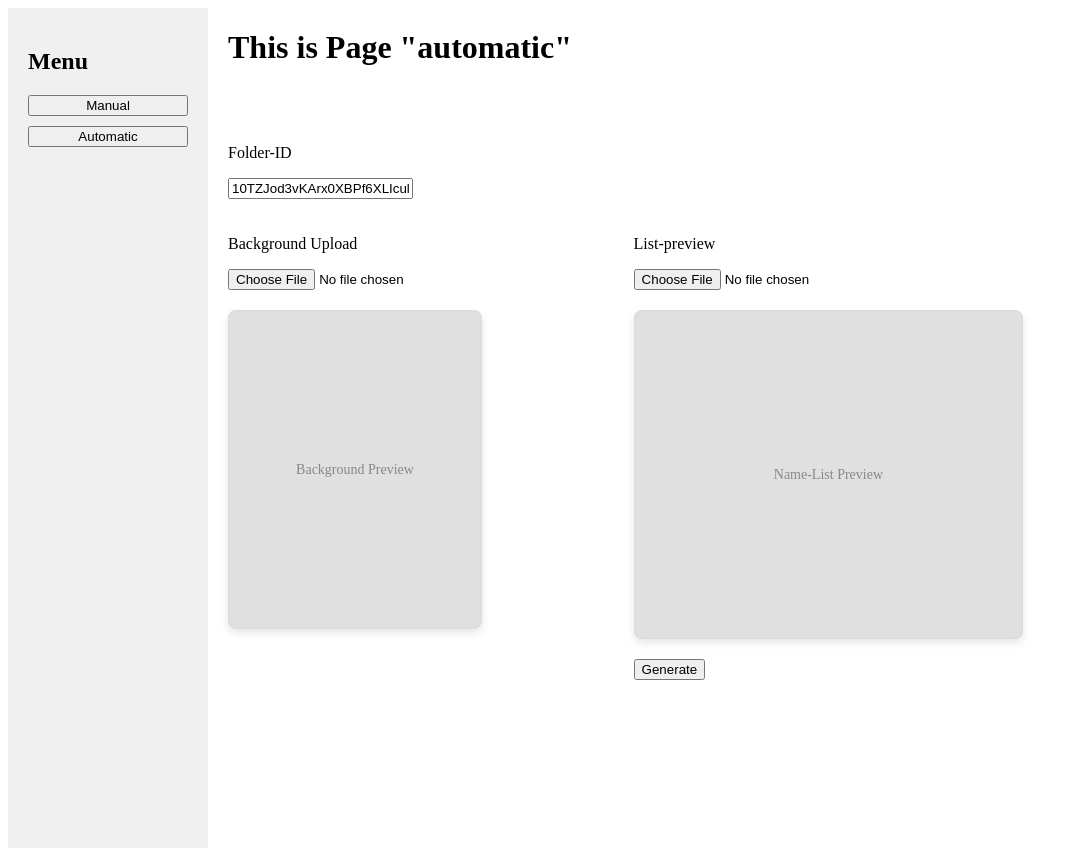
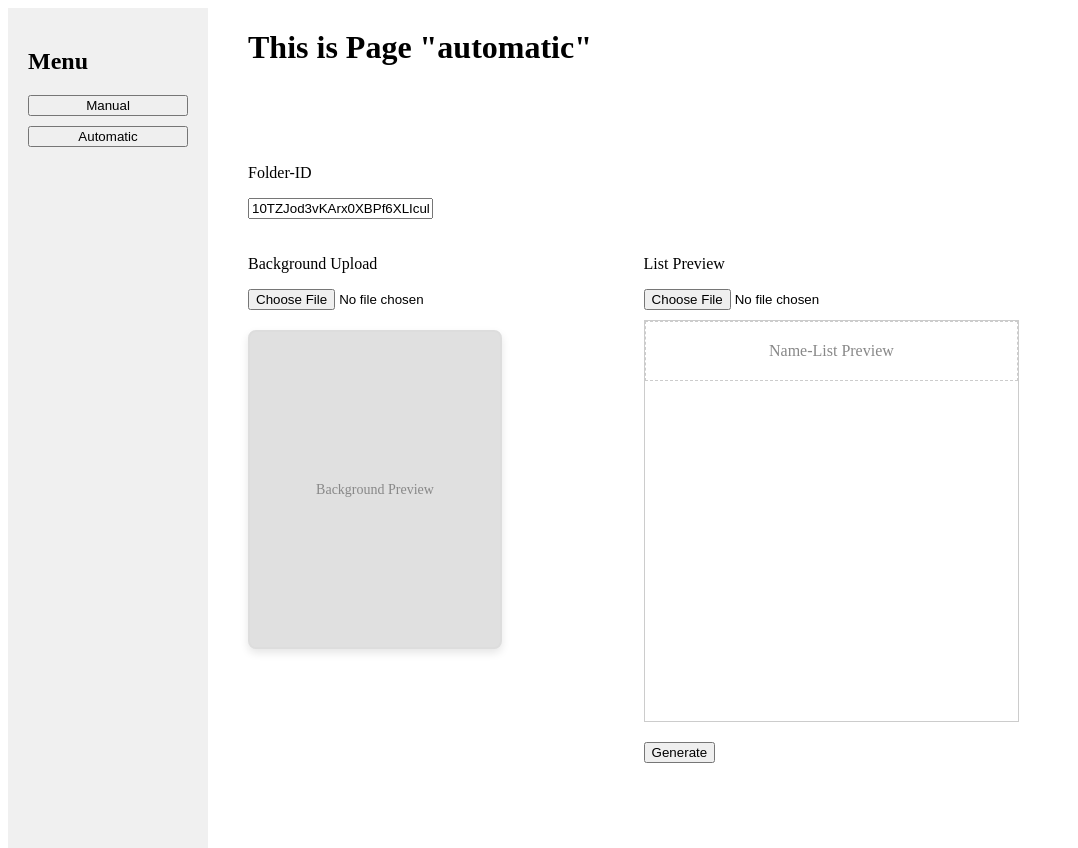
Before and after one commit to JLsavagee/picture_app, a React (Create React App) app in the folder frontend/: page /page2 in a window 1280 px wide. Shown: the whole page, without its empty margins (0-1078 px from the left). Built offline with nearby package versions, Linux system fonts and the light colour scheme.

Commit message:
feature table scroll function

```diff
--- a/frontend/package.json
+++ b/frontend/package.json
@@ -10,7 +10,8 @@
     "react-dom": "^18.3.1",
     "react-router-dom": "^6.26.1",
     "react-scripts": "5.0.1",
-    "web-vitals": "^2.1.4"
+    "web-vitals": "^2.1.4",
+    "xlsx": "^0.18.5"
   },
   "scripts": {
     "start": "react-scripts start",
--- a/frontend/src/components/automatic.js
+++ b/frontend/src/components/automatic.js
@@ -1,10 +1,12 @@
 // Page2.js
 import React, { useState } from 'react';
+import * as XLSX from 'xlsx';
 import Sidebar from '../components/sidebar';
 import "./css/Automatic.css";
 
 const Page2 = () => {
     const [backgroundPreview, setBackgroundPreview] = useState(null);
+    const [nameListData, setNameListData] = useState([]);
 
     const handleBackgroundChange = (event) => {
         const file = event.target.files[0];
@@ -16,6 +18,44 @@ const Page2 = () => {
             reader.readAsDataURL(file);
         }
     };
+
+    const handleNameListChange = (event) => {
+        const file = event.target.files[0];
+        if (file) {
+          const fileExtension = file.name.split('.').pop().toLowerCase();
+
+          if (fileExtension === 'csv') {
+            handleCSV(file);
+          } else if (fileExtension === 'xlsx' || fileExtension === 'xls') {
+            handleXLSX(file);
+          } else {
+            alert('Unsupported file type!');
+          }
+        }
+      };
+
+      const handleCSV = (file) => {
+        const reader = new FileReader();
+        reader.onload = (e) => {
+          const text = e.target.result;
+          const lines = text.split('\n').map(line => line.split(','));
+          setNameListData(lines);
+        };
+        reader.readAsText(file);
+      };
+
+      const handleXLSX = (file) => {
+        const reader = new FileReader();
+        reader.onload = (e) => {
+          const data = new Uint8Array(e.target.result);
+          const workbook = XLSX.read(data, { type: 'array' });
+          const firstSheetName = workbook.SheetNames[0];
+          const worksheet = workbook.Sheets[firstSheetName];
+          const jsonData = XLSX.utils.sheet_to_json(worksheet, { header: 1 });
+          setNameListData(jsonData);
+        };
+        reader.readAsArrayBuffer(file);
+      };
 
     const handleSubmit = async (event) => {
         event.preventDefault();
@@ -61,9 +101,30 @@ const Page2 = () => {
                                 )}
                     </div>
                     <div className='list-preview'>
-                        <p>List-preview</p>
-                        <input type="file" name="background" accept="image/*" />
-                        <div className="placeholder-box">Name-List Preview</div>
+                        <p>List Preview</p>
+                        <input
+                            type="file"
+                            name="name-list"
+                            accept=".csv, .xlsx, .xls"
+                            onChange={handleNameListChange}
+                        />
+                        <div className="scrollable-container">
+                            {nameListData.length > 0 ? (
+                            <table>
+                                <tbody>
+                                {nameListData.map((row, rowIndex) => (
+                                    <tr key={rowIndex}>
+                                    {row.map((cell, cellIndex) => (
+                                        <td key={cellIndex}>{cell}</td>
+                                    ))}
+                                    </tr>
+                                ))}
+                                </tbody>
+                            </table>
+                            ) : (
+                            <div className="placeholder-box">Name-List Preview</div>
+                            )}
+                        </div>
                     </div>
                     <div className="auto-create-button">
                         <button type="submit">Generate</button>
--- a/frontend/src/components/css/Automatic.css
+++ b/frontend/src/components/css/Automatic.css
@@ -3,7 +3,7 @@
     display: grid;
     grid-template-columns: 200px 1fr;
     grid-template-rows: 100px 1fr;
-    gap: 20px;
+    gap: 40px;
     max-width: 100%;
 }
 
@@ -38,18 +38,31 @@
     flex-basis: 15%; /* Set width to 25% */
 }
 
-.placeholder-box {
-    width: 100%; /* Fills the container's width (25%) */
-    max-width: 700px;
-    height: 325px; /* Same height as the max-height of the image */
-    margin-top: 20px;
-    background-color: #e0e0e0; /* Grey background */
-    display: flex; /* Flexbox to center content */
-    justify-content: center; /* Center content horizontally */
-    align-items: center; /* Center content vertically */
-    color: #888; /* Lighter text for the placeholder */
-    border: 2px solid #ddd; /* Light border */
-    border-radius: 8px; /* Rounded corners */
-    box-shadow: 0px 4px 8px rgba(0, 0, 0, 0.1); /* Slight shadow for aesthetics */
-    font-size: 14px; /* Font size for the placeholder text */
-}
+.scrollable-container {
+    height: 400px;
+    overflow: auto;
+    border: 1px solid #ccc;
+    margin-top: 10px;
+  }
+
+  .scrollable-container table {
+    width: 100%;
+    border-collapse: collapse;
+  }
+
+  .scrollable-container table td {
+    border: 1px solid #ccc;
+    padding: 5px;
+    text-align: left;
+  }
+
+  .scrollable-container table tr:nth-child(even) {
+    background-color: #f2f2f2;
+  }
+
+  .placeholder-box {
+    padding: 20px;
+    border: 1px dashed #ccc;
+    text-align: center;
+    color: #888;
+  }
```
Also changed, not shown: frontend/public/index.html (+0 -54 lines), 1 other file (tests, documents, lock files or other folders).
